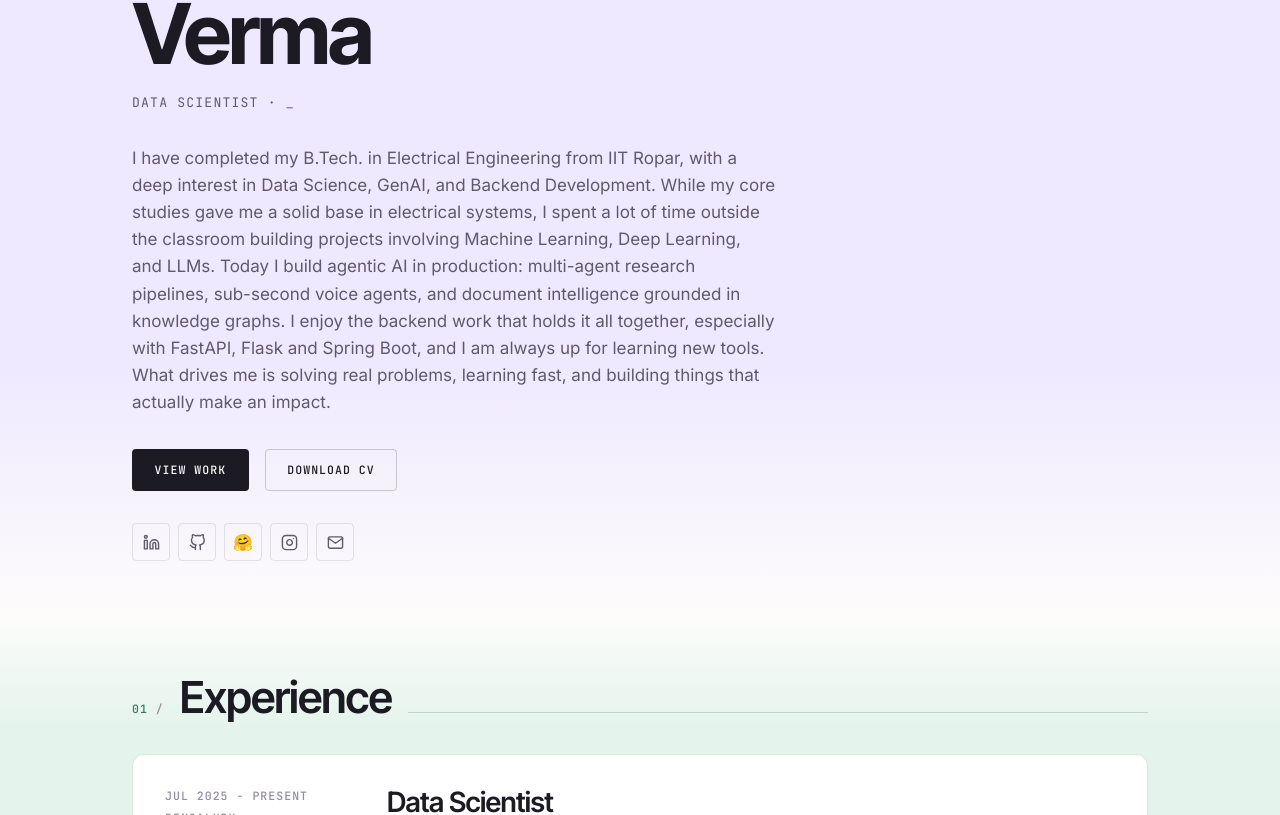
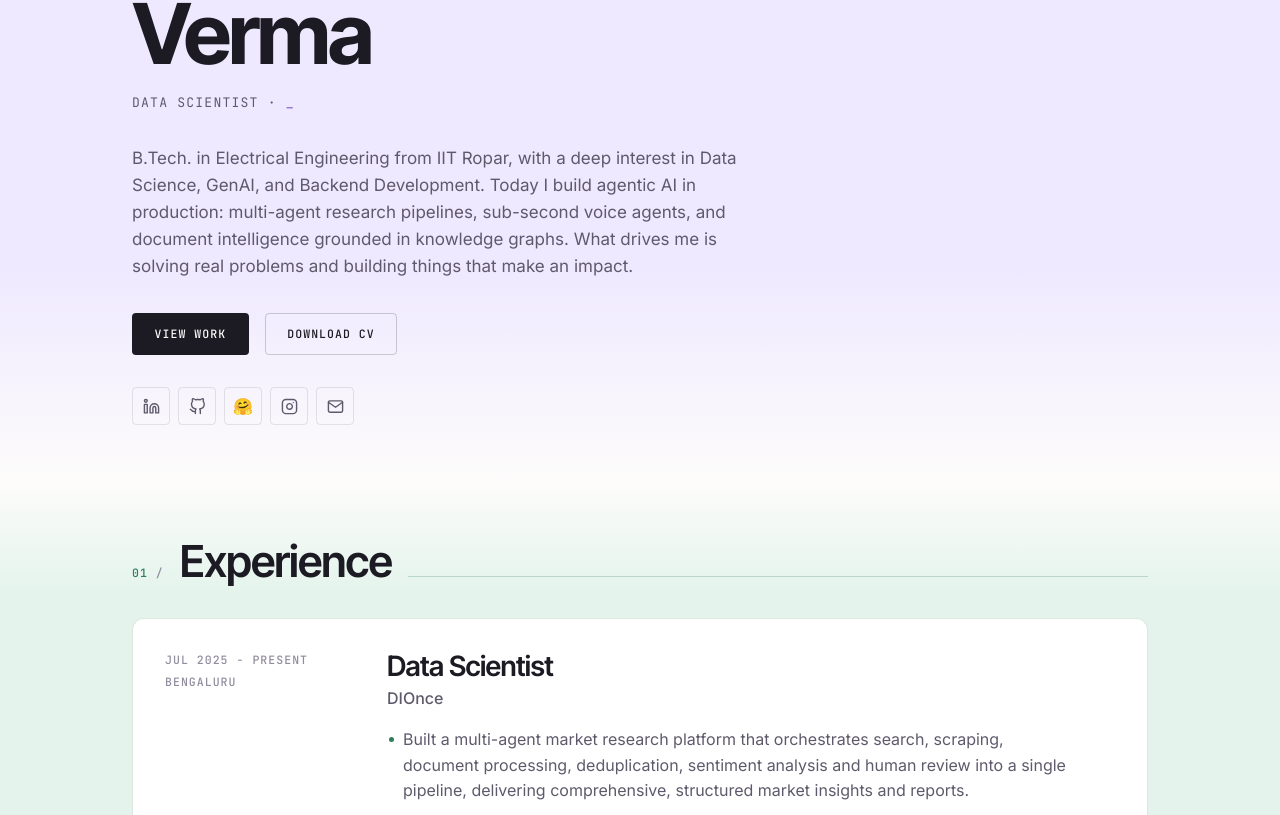
Before and after one commit to wizardoftrap/portfolio, a React (Vite) app: page / in a window 1280 px wide. Shown: the part 285-1100 px from the top of the page. Built offline with nearby package versions, Linux system fonts and the light colour scheme.

Commit message:
shorten hero text, fix list bullets, add model link

```diff
--- a/src/components/Hero.jsx
+++ b/src/components/Hero.jsx
@@ -73,17 +73,12 @@ const Hero = () => {
         </p>
 
         <p className="hero-description">
-          I have completed my B.Tech. in Electrical Engineering from IIT Ropar,
-          with a deep interest in Data Science, GenAI, and Backend Development.
-          While my core studies gave me a solid base in electrical systems, I
-          spent a lot of time outside the classroom building projects involving
-          Machine Learning, Deep Learning, and LLMs. Today I build agentic AI in
-          production: multi-agent research pipelines, sub-second voice agents,
-          and document intelligence grounded in knowledge graphs. I enjoy the
-          backend work that holds it all together, especially with FastAPI,
-          Flask and Spring Boot, and I am always up for learning new tools. What
-          drives me is solving real problems, learning fast, and building things
-          that actually make an impact.
+          B.Tech. in Electrical Engineering from IIT Ropar, with a deep interest
+          in Data Science, GenAI, and Backend Development. Today I build agentic
+          AI in production: multi-agent research pipelines, sub-second voice
+          agents, and document intelligence grounded in knowledge graphs. What
+          drives me is solving real problems and building things that make an
+          impact.
         </p>
 
         <div className="hero-actions">
--- a/src/components/Projects.jsx
+++ b/src/components/Projects.jsx
@@ -13,6 +13,7 @@ const projectsData = [
     image: '/assets/projects/finetune.png',
     technologies: ['LoRA', 'LLM', 'NLP', 'PyTorch'],
     github: 'https://github.com/wizardoftrap/lfm_2-5-Hin_His',
+    demo: 'https://huggingface.co/wizardoftrap/LFM2.5-1.2B-his',
     category: 'data',
     featured: true
   },
--- a/src/styles/layout.css
+++ b/src/styles/layout.css
@@ -404,14 +404,16 @@
   max-width: var(--measure);
 }
 
+/* Round bullet, not a dash */
 .entry-list li::before {
   content: '';
   position: absolute;
-  left: 0;
-  top: 0.65em;
+  left: 2px;
+  top: 0.62em;
   width: 5px;
-  height: 1px;
-  background: var(--ink-400);
+  height: 5px;
+  border-radius: 50%;
+  background: var(--tint-ink);
 }
 
 .tag-row {
```
